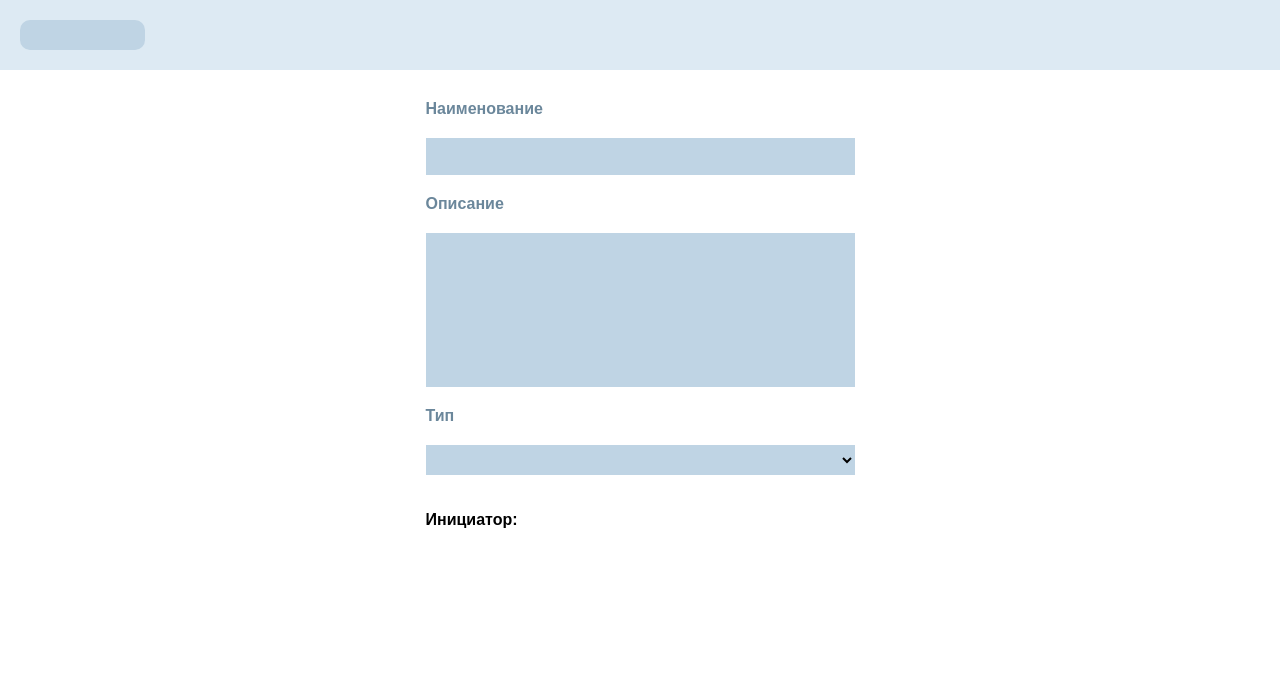
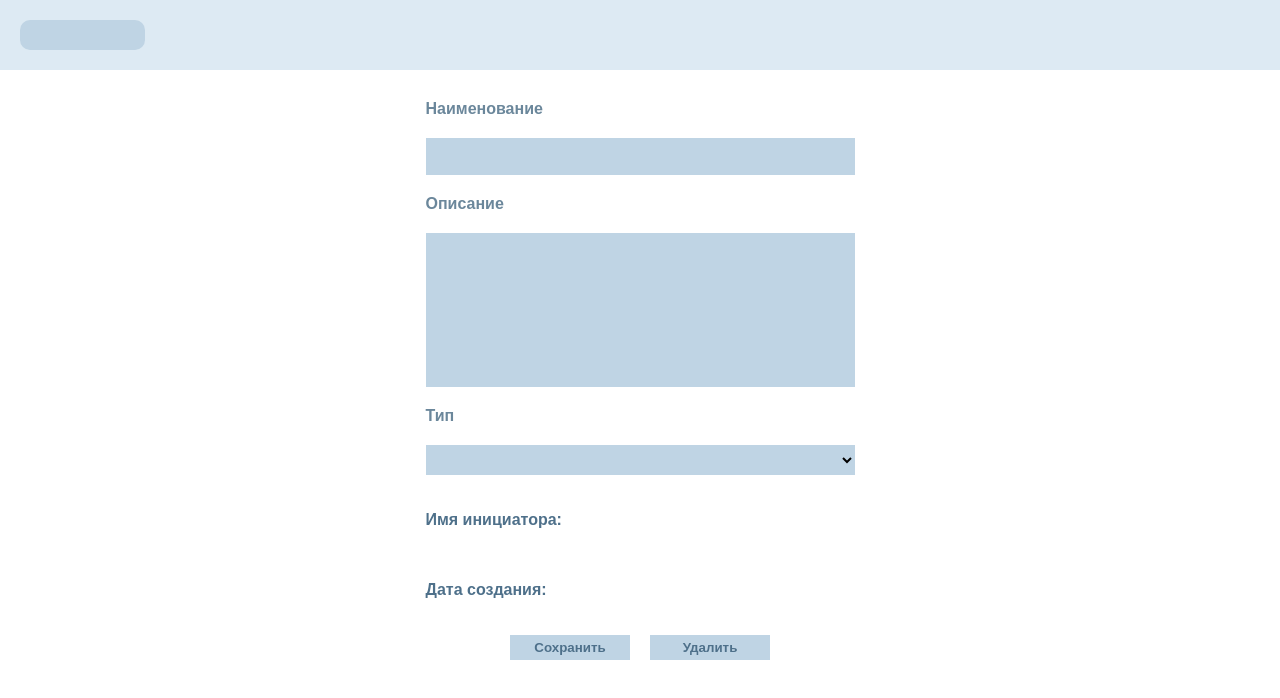
Before and after one commit to drodionov0/taskmanager_react, a React (Create React App) app: page /edit in a window 1280 px wide. Shown: the top 698 px of the page. Built offline with nearby package versions, Linux system fonts and the light colour scheme.

Commit message:
new version

```diff
--- a/src/components/EditTask.js
+++ b/src/components/EditTask.js
@@ -11,7 +11,12 @@ const EditTask = () => {
                     <textarea className={styles.inp2} />
                     <label className={styles.lab}>Тип</label>
                     <select className={styles.sel}/>
-                    <p>Инициатор: </p>
+                    <p>Имя инициатора: </p>
+                    <p>Дата создания: </p>
+                    <div className={styles.edit}>
+                        <button>Сохранить</button>
+                        <button>Удалить</button>
+                    </div>
                 </form>
             </div>
         </div>
--- a/src/styles/edit.module.css
+++ b/src/styles/edit.module.css
@@ -57,3 +57,23 @@
     justify-content: center;
 
 }
+
+.formad p {
+    color: #4e708a;
+}
+
+.edit {
+    display: flex;
+    justify-content: center;
+    align-items: center;
+    gap: 20px;
+}
+
+.edit button {
+    width: 120px;
+    height: 25px;
+    border: none;
+    cursor: pointer;
+    background-color: #bfd4e4;
+    color: #4e708a;
+}
```
